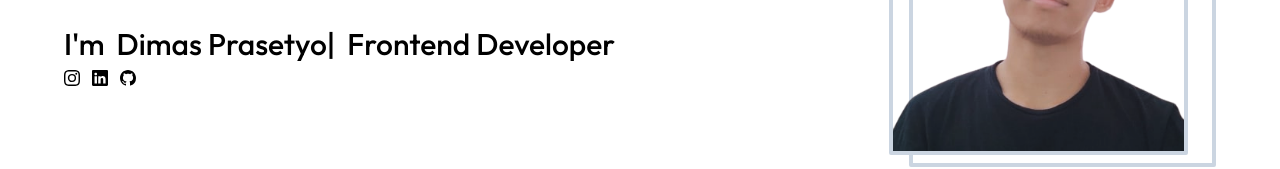
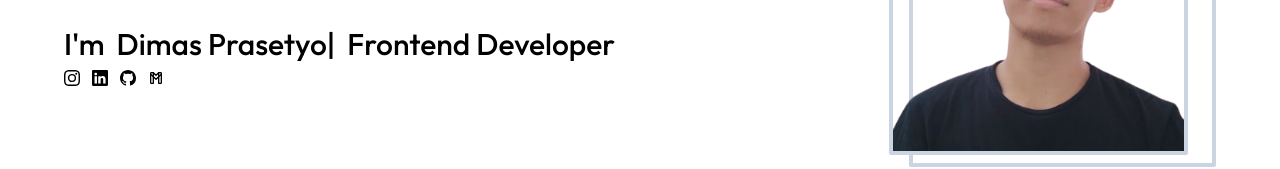
Before and after one commit to DSQL-MONGKEY/Dportfolio-v1, a React (Vite) app: page / in a window 1280 px wide. Shown: the part 361-530 px from the top of the page. Built offline with nearby package versions, Linux system fonts and the light colour scheme.

Commit message:
feat<social media>: add gmail

```diff
--- a/src/constants/constants.tsx
+++ b/src/constants/constants.tsx
@@ -3,7 +3,7 @@ import { BsChatRightText, BsInstagram, BsLinkedin, BsGithub } from "react-icons/
 import { SiMui, SiHtml5, SiXampp, SiIntellijidea, SiAndroidstudio } from "react-icons/si"
 import { IoSchoolOutline, IoLogoJavascript } from "react-icons/io5"
 import { FaCss3, FaPhp, FaReact, FaBootstrap, FaGitAlt, FaFigma, FaNodeJs } from "react-icons/fa"
-import { TbBrandTypescript, TbBrandTailwind, TbBrandNextjs, TbBrandMysql, TbBrandMongodb, TbBrandVite, TbBrandNotion, TbBrandVscode, TbBrandKotlin } from "react-icons/tb"
+import { TbBrandTypescript, TbBrandTailwind, TbBrandNextjs, TbBrandMysql, TbBrandMongodb, TbBrandVite, TbBrandNotion, TbBrandVscode, TbBrandKotlin, TbBrandGmail } from "react-icons/tb"
 import { agrokimia, lagundi } from "@assets/index"
 
 const navLinks = [
@@ -60,6 +60,11 @@ const socialMedia = [
       icon: <BsGithub/>,
       link: 'https://github.com/DSQL-MONGKEY'
    },
+   {
+      title: 'Gmail',
+      icon: <TbBrandGmail/>,
+      link: 'https://mail.google.com/mail/?view=cm&fs=1&tf=1&to=dimasprasetyo7696@gmail.com'
+   }
 ]
 
 const techSkills = [
@@ -167,7 +172,7 @@ const tools = [
 const educations = [
    {
       title: 'Citra Negara Vocational High Shcool',
-      major: 'Software Engineer',
+      major: 'Software Engineering',
       date: '2020 - 2022',
    },
    {
@@ -217,5 +222,5 @@ export {
    educations,
    license,
    experience,
-   GITHUB_ACCOUNTS
+   GITHUB_ACCOUNTS,
 }
```
